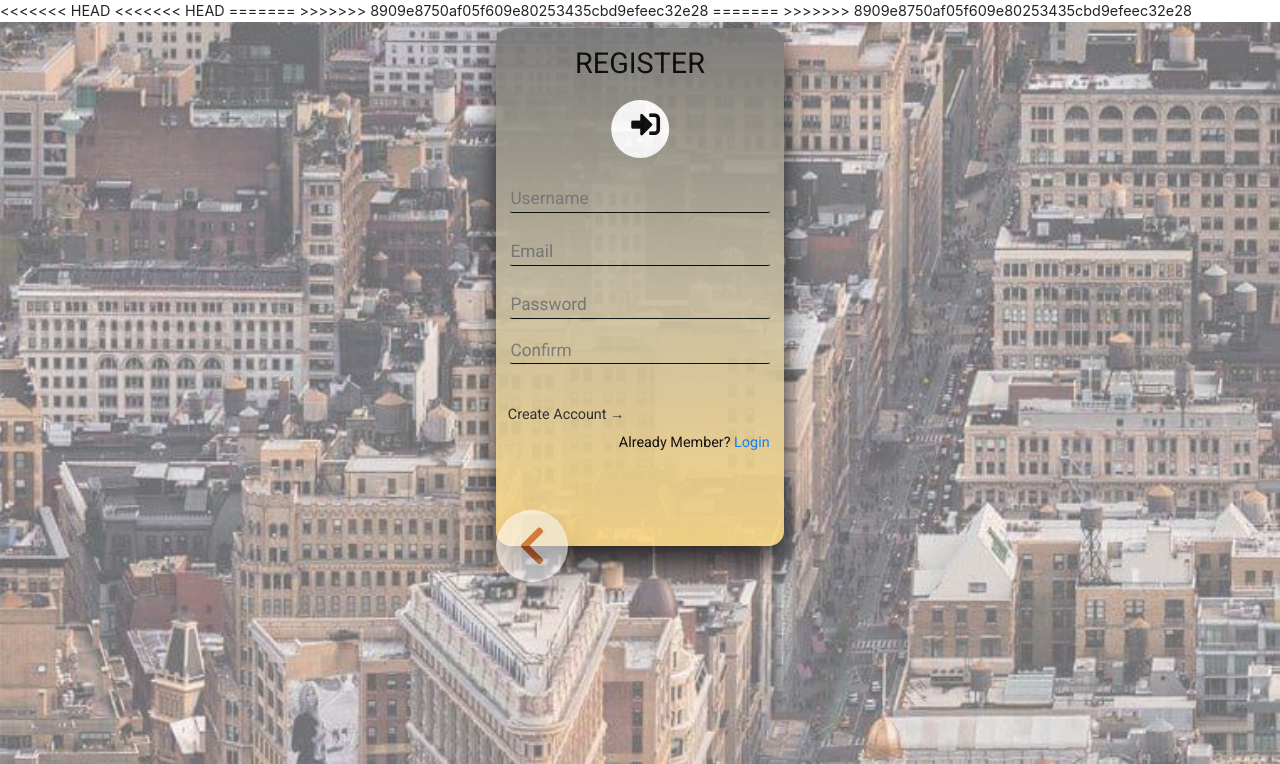
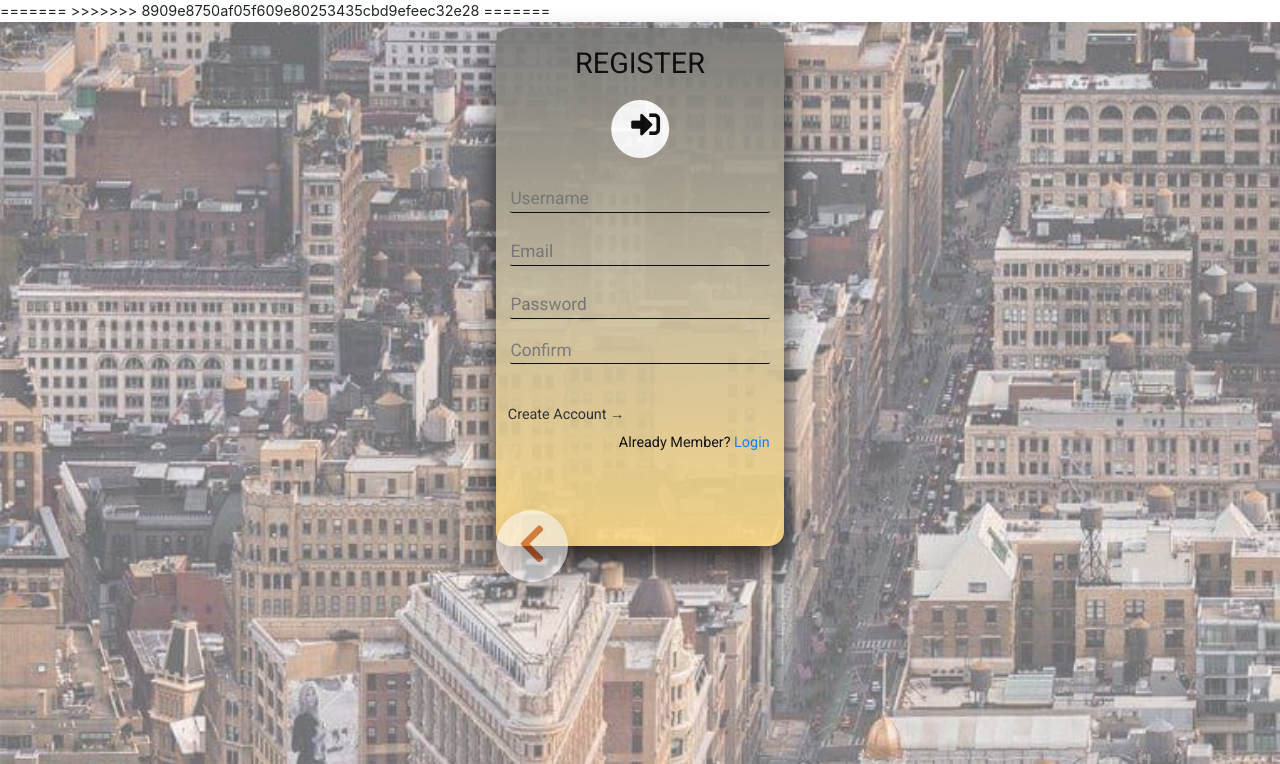
Before and after one commit to slavicakaraterzieva/blueapp-php, a PHP site: page /registration.php in a window 1280 px wide. Shown: the top 764 px of the page. Run offline with PHP 8.4, Linux system fonts and the light colour scheme; a stand-in replaces the project's code that opens the database connection; some libraries are stand-ins or nearby versions.

Commit message:
conflicts

```diff
--- a/inc/head.php
+++ b/inc/head.php
@@ -1,6 +1,3 @@
-<<<<<<< HEAD
-<<<<<<< HEAD
-
 <?php
 require_once ('bootstrap.php');
 ?>
@@ -56,5 +53,4 @@ require_once ('bootstrap.php');
     <link rel="stylesheet" type="text/css" href="./sass/vendors/bootstrap/css/bootstrap.css">
     <link rel="stylesheet" type="text/css" href="./css/style.css">
     <title>The Blue App</title>
->>>>>>> 8909e8750af05f609e80253435cbd9efeec32e28
 </head>
--- a/inc/header.php
+++ b/inc/header.php
@@ -1,5 +1,3 @@
-<<<<<<< HEAD
-<<<<<<< HEAD
 <?php?>
 <body>
     <script src="./sass/vendors/jquery3.5.0.js"></script>
@@ -251,5 +249,4 @@ else{echo'<li><a href="login.php">Login</a></li>';}
     </section>
 
     </header>
->>>>>>> 8909e8750af05f609e80253435cbd9efeec32e28
     <!-- end of header -->
```
